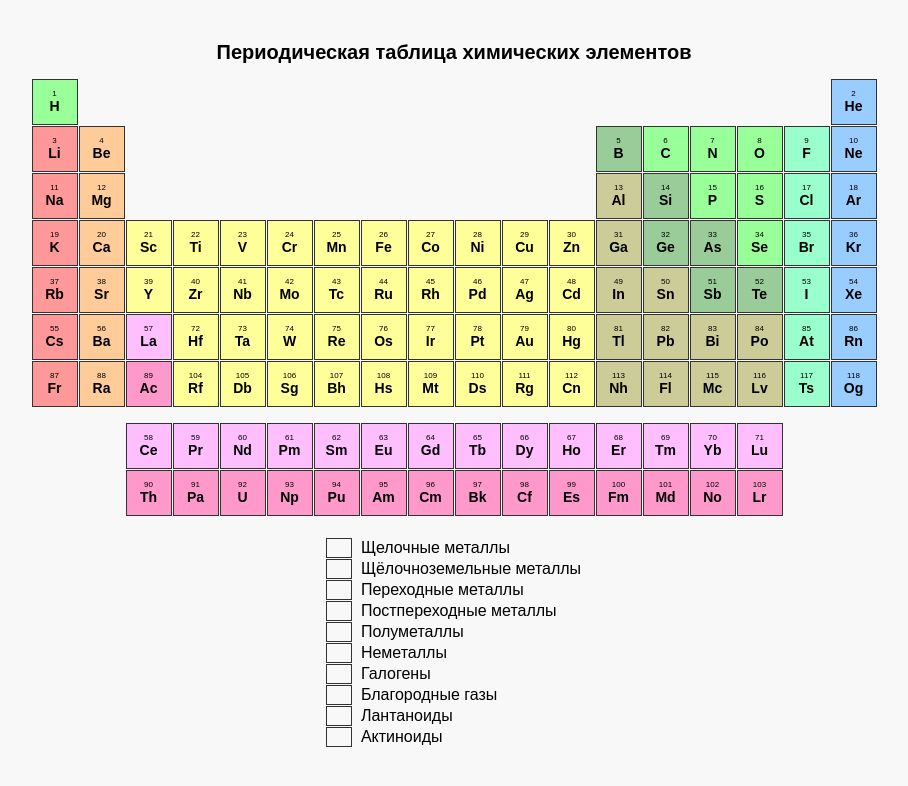
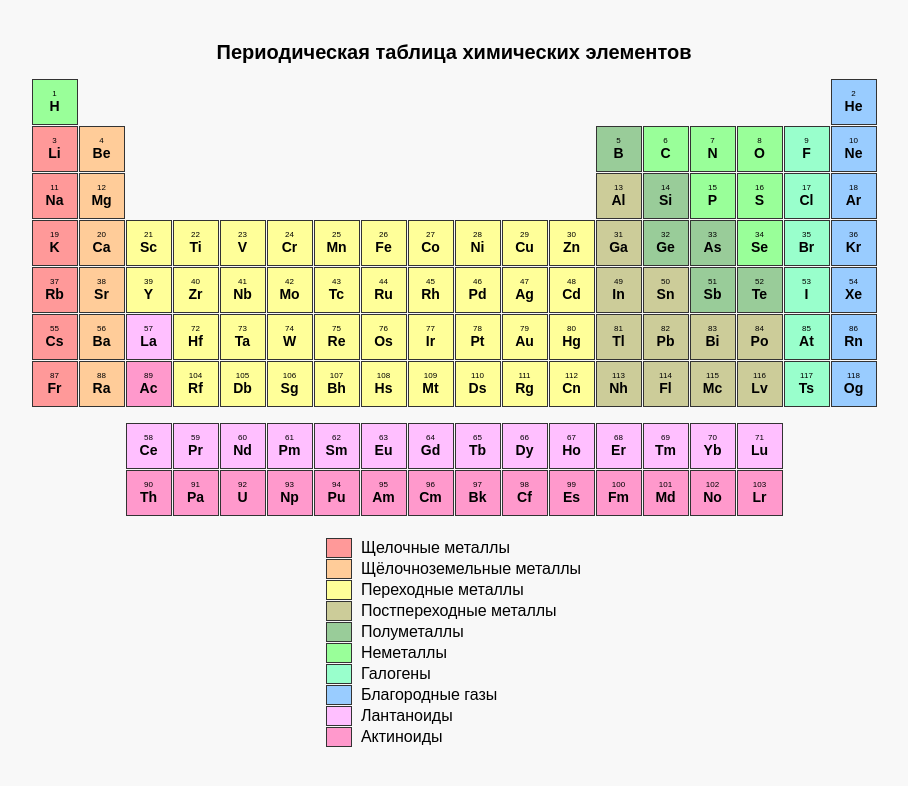
Before and after one commit to Toltuc/WEB, a plain HTML site: page 03-Mendeleev/Mendeleev.html in a window 1280 px wide. Shown: the whole page, without its empty margins (186-1094 px from the left). Drawn offline with Linux system fonts and the light colour scheme.

Commit message:
Fix legend colors in Mendeleev table

```diff
--- a/03-Mendeleev/Mendeleev.html
+++ b/03-Mendeleev/Mendeleev.html
@@ -48,6 +48,17 @@
 		.noble-gas         { background-color: #99ccff; }
 		.lanthanide        { background-color: #ffbfff; }
 		.actinide          { background-color: #ff99cc; }
+
+		.legend .alkali            { background-color: #ff9999; }
+		.legend .alkaline-earth    { background-color: #ffcc99; }
+		.legend .transition        { background-color: #ffff99; }
+		.legend .post-transition   { background-color: #cccc99; }
+		.legend .metalloid         { background-color: #99cc99; }
+		.legend .nonmetal          { background-color: #99ff99; }
+		.legend .halogen           { background-color: #99ffcc; }
+		.legend .noble-gas         { background-color: #99ccff; }
+		.legend .lanthanide        { background-color: #ffbfff; }
+		.legend .actinide          { background-color: #ff99cc; }
 
 		.legend td
 		{
```
